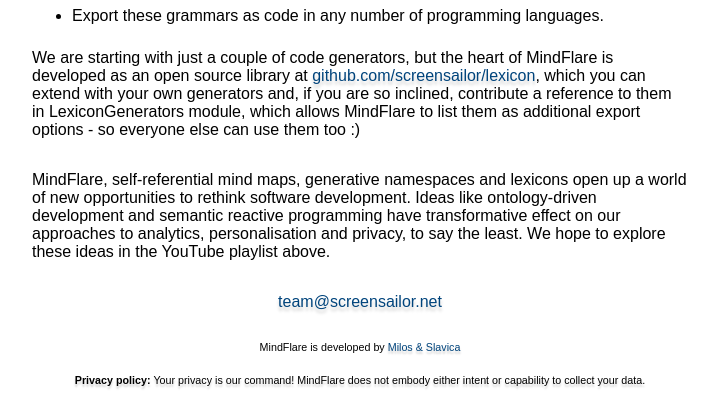
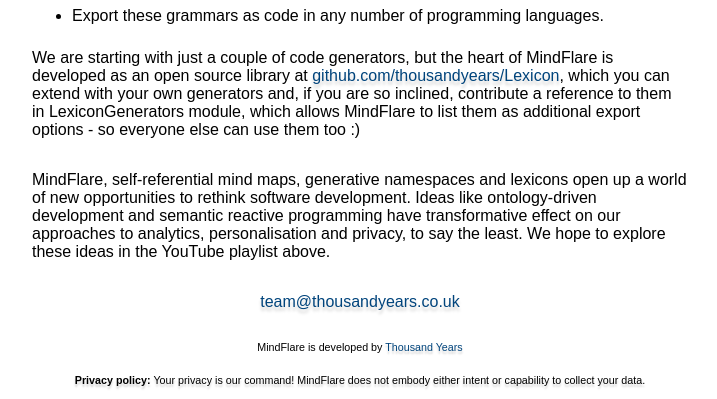
Before and after one commit to thousandyears/MindFlare, a plain HTML site: page index.html in a window 1280 px wide. Shown: the part 556-955 px from the top of the page, without its empty margins (280-997 px from the left). Drawn offline with Linux system fonts and the light colour scheme; no server answers.

Commit message:
Update index.html (#5)

```diff
--- a/index.html
+++ b/index.html
@@ -128,14 +128,14 @@
 			<li>Create generative namespaces (or grammars) using such self-referential mind maps.</li>
 			<li>Export these grammars as code in any number of programming languages.</li>
 		</ul>
-		<p>We are starting with just a couple of code generators, but the heart of MindFlare is developed as an open source library at <a href="https://github.com/screensailor/lexicon">github.com/screensailor/lexicon</a>, which you can extend with your own generators and, if you are so inclined, contribute a reference to them in LexiconGenerators module, which allows MindFlare to list them as additional export options - so everyone else can use them too :)</p>
+		<p>We are starting with just a couple of code generators, but the heart of MindFlare is developed as an open source library at <a href="https://github.com/thousandyears/Lexicon">github.com/thousandyears/Lexicon</a>, which you can extend with your own generators and, if you are so inclined, contribute a reference to them in LexiconGenerators module, which allows MindFlare to list them as additional export options - so everyone else can use them too :)</p>
 		<p>MindFlare, self-referential mind maps, generative namespaces and lexicons open up a world of new opportunities to rethink software development. Ideas like ontology-driven development and semantic reactive programming have transformative effect on our approaches to analytics, personalisation and privacy, to say the least. We hope to explore these ideas in the YouTube playlist above.<link></p>
 	  </article>
 
-	  <p><a href="mailto:team@screensailor.net">team@<wbr>screensailor.net</a></p>
+	  <p><a href="mailto:team@thousandyears.co.uk">team@<wbr>thousandyears.co.uk</a></p>
 
 	  <footer class="smalltext">
-		<p>MindFlare is developed by <a href="https://github.com/screensailor"><span class="nowrap">Milos & Slavica</span></a></p>
+		<p>MindFlare is developed by <a href="https://github.com/thousandyears"><span class="nowrap">Thousand Years</span></a></p>
 		<p><a id="privacy" href="#privacy-policy"><b>Privacy policy: </b>Your privacy is our command! MindFlare does not embody either intent or capability to collect your data.</a></p>
 	  </footer>
   </body>
```
